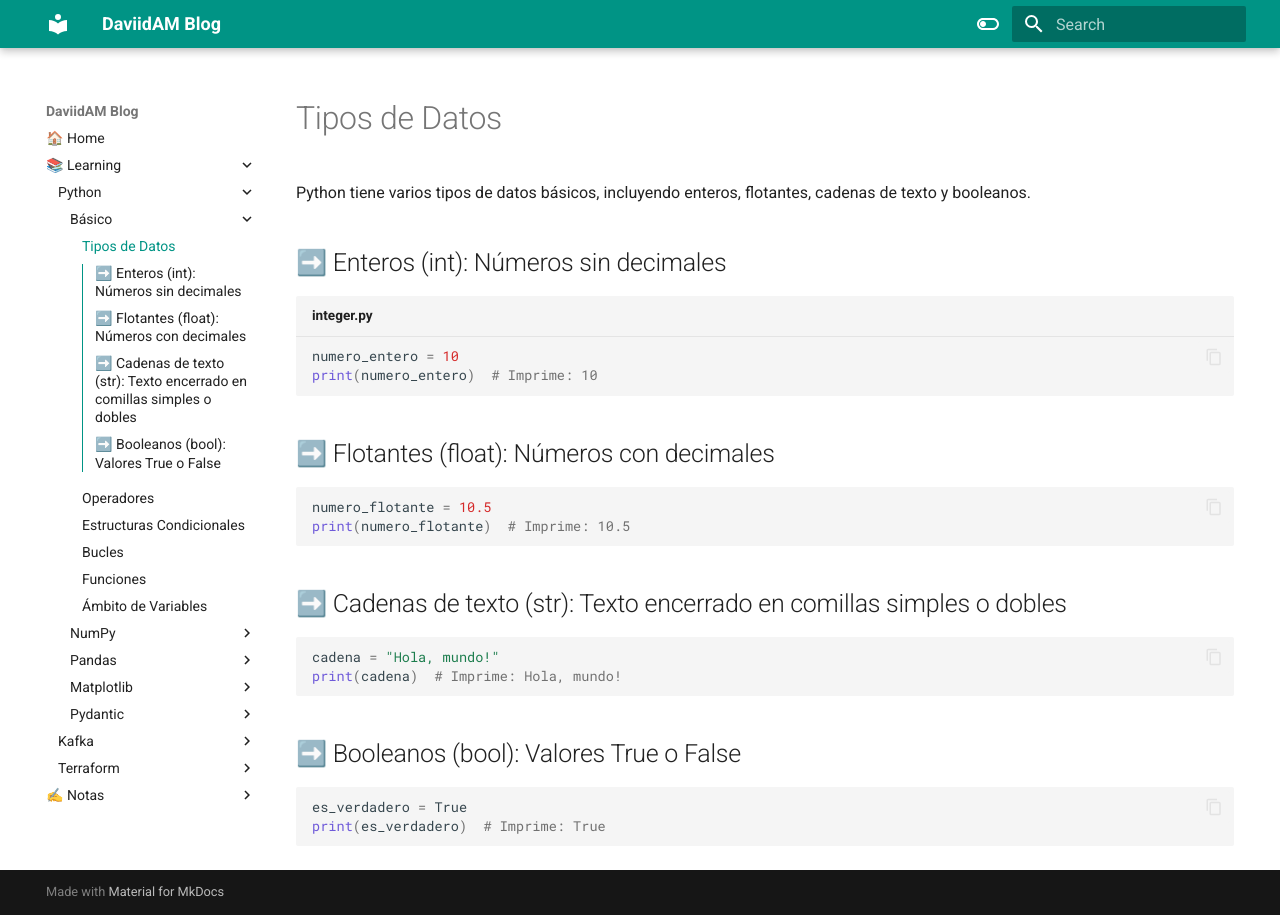
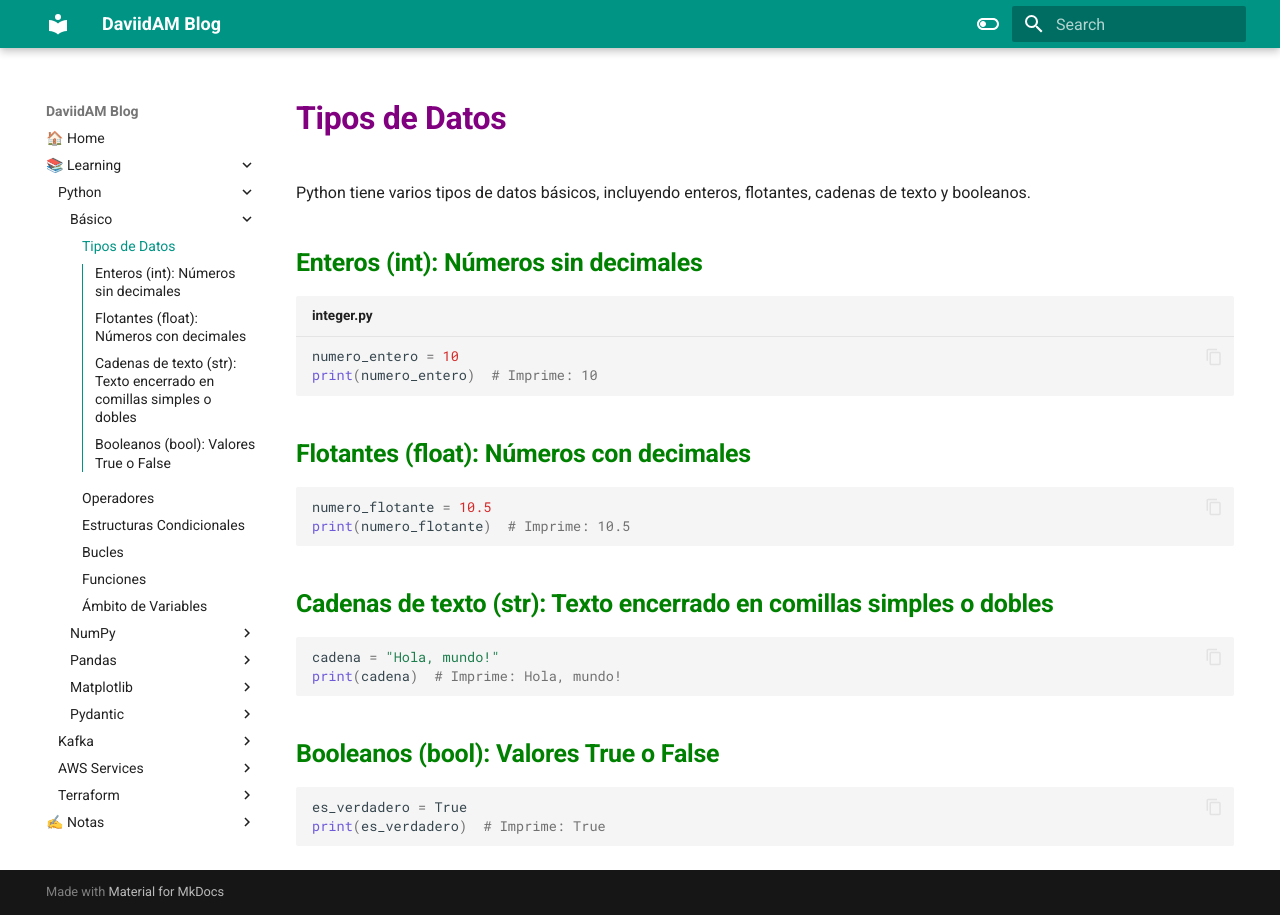
Before and after one commit to DaviidAM/Blog, an MkDocs documentation site: the page built from docs/Python/basic/01 - Fundamentos del lenguaje.md, in a window 1280 px wide. Built offline with MkDocs 1.6.1 and Material for MkDocs 9.7.7, drawn with Linux system fonts in a browser that asks for light colours.

Commit message:
Starting AWS services + color for headers

````diff
--- a/docs/Python/basic/01 - Fundamentos del lenguaje.md
+++ b/docs/Python/basic/01 - Fundamentos del lenguaje.md
@@ -2,28 +2,28 @@
 
 Python tiene varios tipos de datos básicos, incluyendo enteros, flotantes, cadenas de texto y booleanos.
 
-## ➡️ Enteros (int): Números sin decimales
+## Enteros (int): Números sin decimales
 
 ``` py title="integer.py"
 numero_entero = 10
 print(numero_entero)  # Imprime: 10
 ```
 
-## ➡️ Flotantes (float): Números con decimales
+## Flotantes (float): Números con decimales
 
 ```python
 numero_flotante = 10.5
 print(numero_flotante)  # Imprime: 10.5
 ```
 
-## ➡️ Cadenas de texto (str): Texto encerrado en comillas simples o dobles
+## Cadenas de texto (str): Texto encerrado en comillas simples o dobles
 
 ```python
 cadena = "Hola, mundo!"
 print(cadena)  # Imprime: Hola, mundo!
 ```
 
-## ➡️ Booleanos (bool): Valores True o False
+## Booleanos (bool): Valores True o False
 
 ```python
 es_verdadero = True
--- /dev/null
+++ b/docs/style.css
@@ -0,0 +1,16 @@
+h1 {
+    color: purple !important;
+    font-weight: bold !important;
+    /* Change this to your desired color for Header 1 */
+}
+
+h2 {
+    color: green;
+    font-weight: bold !important;
+    /* Change this to your desired color for Header 2 */
+}
+
+h3 {
+    color: DodgerBlue;
+    /* Change this to your desired color for Header 3 */
+}
--- a/mkdocs.yml
+++ b/mkdocs.yml
@@ -2,7 +2,7 @@ site_name: DaviidAM Blog
 site_url: https://daviidam.github.io/Blog
 
 theme:
-  name: material
+  name: material # material or dracula
   features:
     #- navigation.tabs
     #- navigation.sections
@@ -41,9 +41,10 @@ markdown_extensions:
   - attr_list
   - sane_lists
 extra_css:
-  - "stylesheets/extra.css"
-extra_javascript:
-  - "javascripts/extra.js"
+  #- "stylesheets/extra.css"
+  - style.css
+#extra_javascript:
+#- "javascripts/extra.js"
 
 nav:
   - 🏠 Home: index.md
@@ -74,6 +75,9 @@ nav:
       - Kafka:
           - Resumen: "Kafka/01 - Overview.md"
           - Ejemplos con Python: "Kafka/python_kafka_examples.md"
+      - AWS Services:
+          - SAA Exam: "AWS/00 - SAA_exam.md"
+          - Cloud Computing: "AWS/01 - cloud_computing.md"
       - Terraform:
           - Básico:
               - "Terraform/basic/01 - Introduction.md"
````
Also changed, not shown: docs/AWS/00 - SAA_exam.md (added, +20 -0 lines), docs/AWS/01 - cloud_computing.md (added, +102 -0 lines), docs/Python/basic/02 - Operadores.md (+3 -3 lines), docs/Python/basic/04 - Bucles.md (+3 -3 lines), docs/AWS/img/Three Models of Cloud Computing.png (added), docs/AWS/img/region-az-localzone.png (added).
